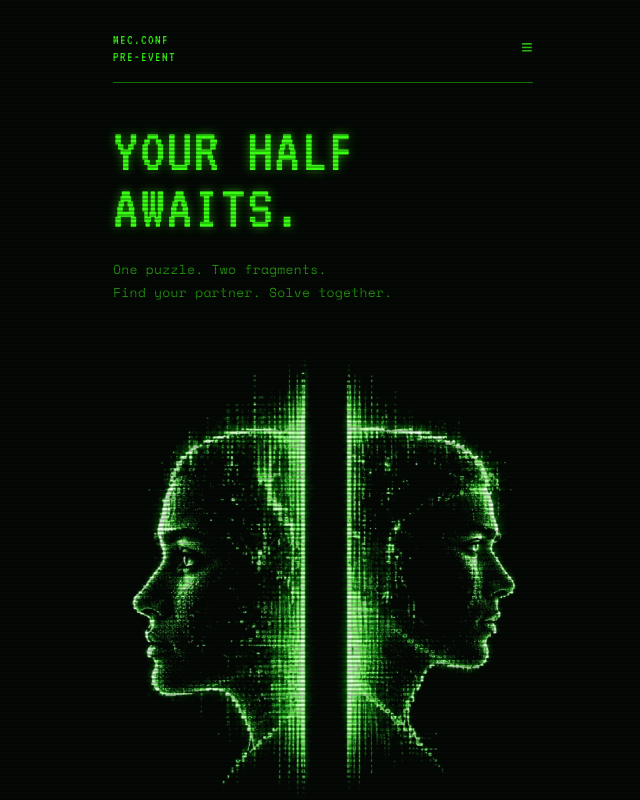
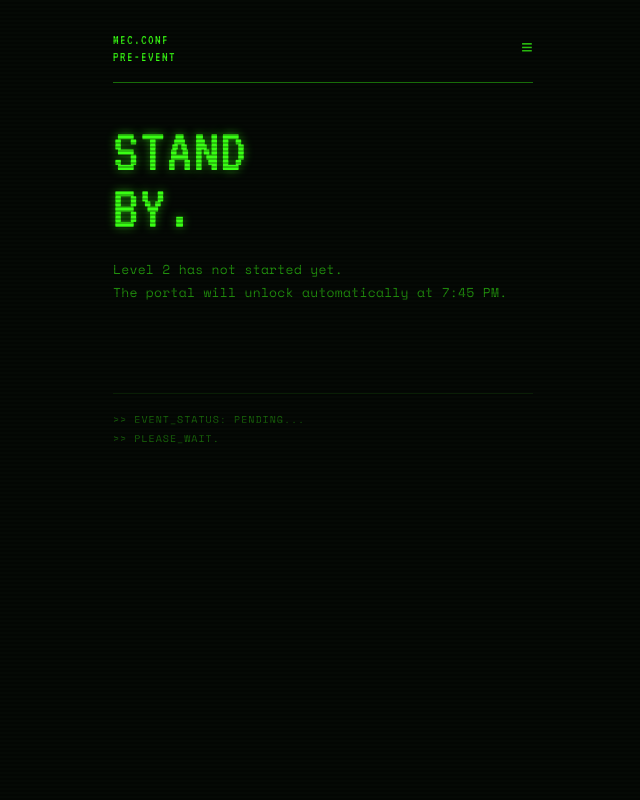
Before and after one commit to danyl-dnl/mec-conf-preevent, a React (Vite) app: page / in a window 1280 px wide. Shown: the top 800 px of the page, without its empty margins (317-957 px from the left). Built offline with nearby package versions, Linux system fonts and the light colour scheme; no server answers.

Commit message:
feat(participant): implement event start logic and add 'not started' view

```diff
--- a/src/pages/participant/ParticipantHome.tsx
+++ b/src/pages/participant/ParticipantHome.tsx
@@ -7,6 +7,7 @@ import "../../index.css"; // Ensure styles are loaded
 
 // Event closing time: 24 September 2026 at 4:30 PM India Standard Time.
 // Update this single value for a future event.
+const EVENT_START_AT = new Date("2026-09-25T19:45:00+05:30");
 const EVENT_END_AT = new Date("2026-09-26T16:30:00+05:30");
 
 // ---------------------------------------------------------------------------
@@ -260,6 +261,7 @@ const s = {
 // ---------------------------------------------------------------------------
 
 export default function ParticipantHome() {
+  const [eventStarted, setEventStarted] = useState(() => new Date() >= EVENT_START_AT);
   const [eventFinished, setEventFinished] = useState(() => new Date() >= EVENT_END_AT);
   const [linkStatus, setLinkStatus] = useState<LinkStatus>("loading");
   const verifyInFlight = useRef(false);
@@ -275,7 +277,10 @@ export default function ParticipantHome() {
   const [isRefreshing, setIsRefreshing] = useState(false);
 
   useEffect(() => {
-    const updateEventStatus = () => setEventFinished(new Date() >= EVENT_END_AT);
+    const updateEventStatus = () => {
+      setEventStarted(new Date() >= EVENT_START_AT);
+      setEventFinished(new Date() >= EVENT_END_AT);
+    };
     const timer = window.setInterval(updateEventStatus, 1000);
     return () => window.clearInterval(timer);
   }, []);
@@ -441,7 +446,7 @@ export default function ParticipantHome() {
           <div style={s.hamburger}>≡</div>
         </div>
 
-        {eventFinished ? <EventFinishedView /> : <>
+        {!eventStarted ? <EventNotStartedView /> : eventFinished ? <EventFinishedView /> : <>
           {linkStatus === "loading" && <LoadingView />}
 
           {linkStatus === "unauthenticated" && (
@@ -533,6 +538,22 @@ function LoadingView() {
       <p style={s.subtext}>Establishing secure connection...</p>
       <div style={s.statusBar}>
         <div>&gt;&gt; CHECKING_SESSION...</div>
+        <div>&gt;&gt; PLEASE_WAIT.</div>
+      </div>
+    </>
+  );
+}
+
+function EventNotStartedView() {
+  return (
+    <>
+      <h1 style={s.heading}>STAND<br />BY.</h1>
+      <p style={s.subtext}>
+        Level 2 has not started yet.<br />
+        The portal will unlock automatically at 7:45 PM.
+      </p>
+      <div style={s.statusBar}>
+        <div>&gt;&gt; EVENT_STATUS: PENDING...</div>
         <div>&gt;&gt; PLEASE_WAIT.</div>
       </div>
     </>
```
